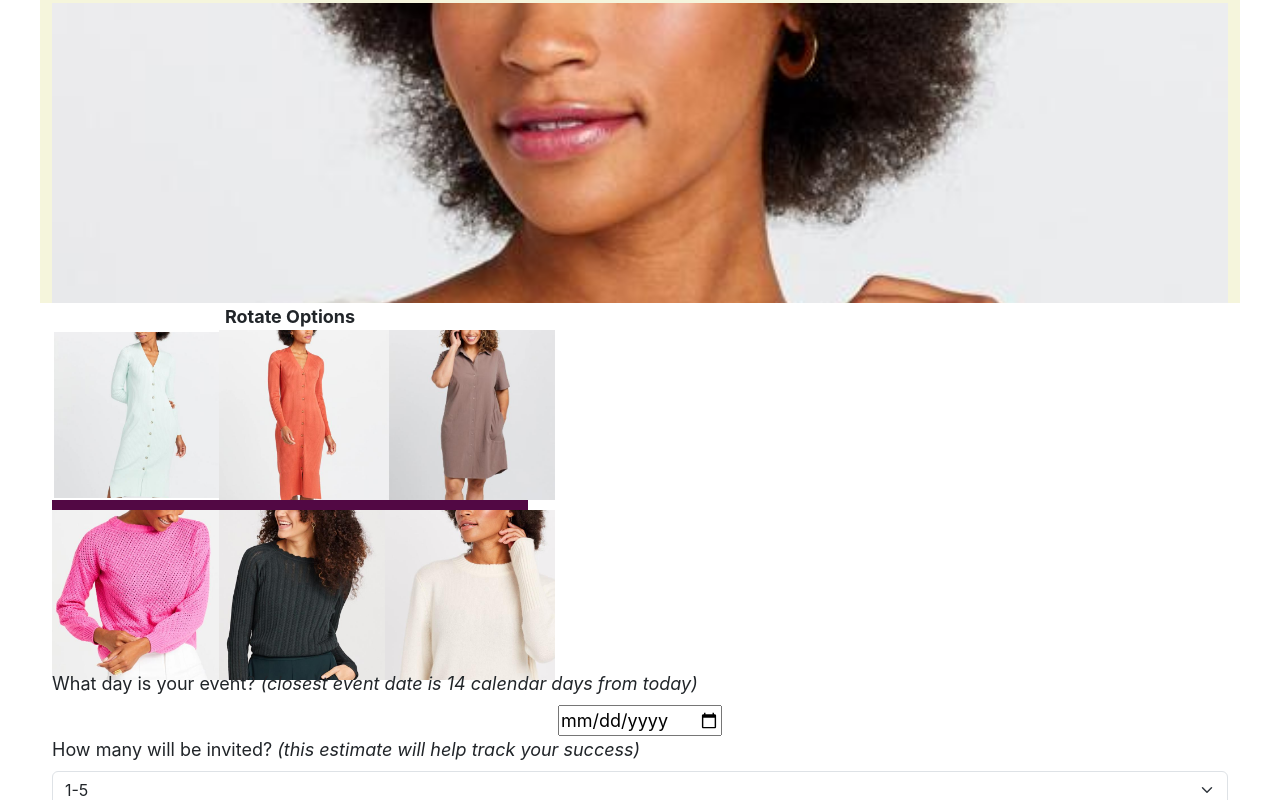
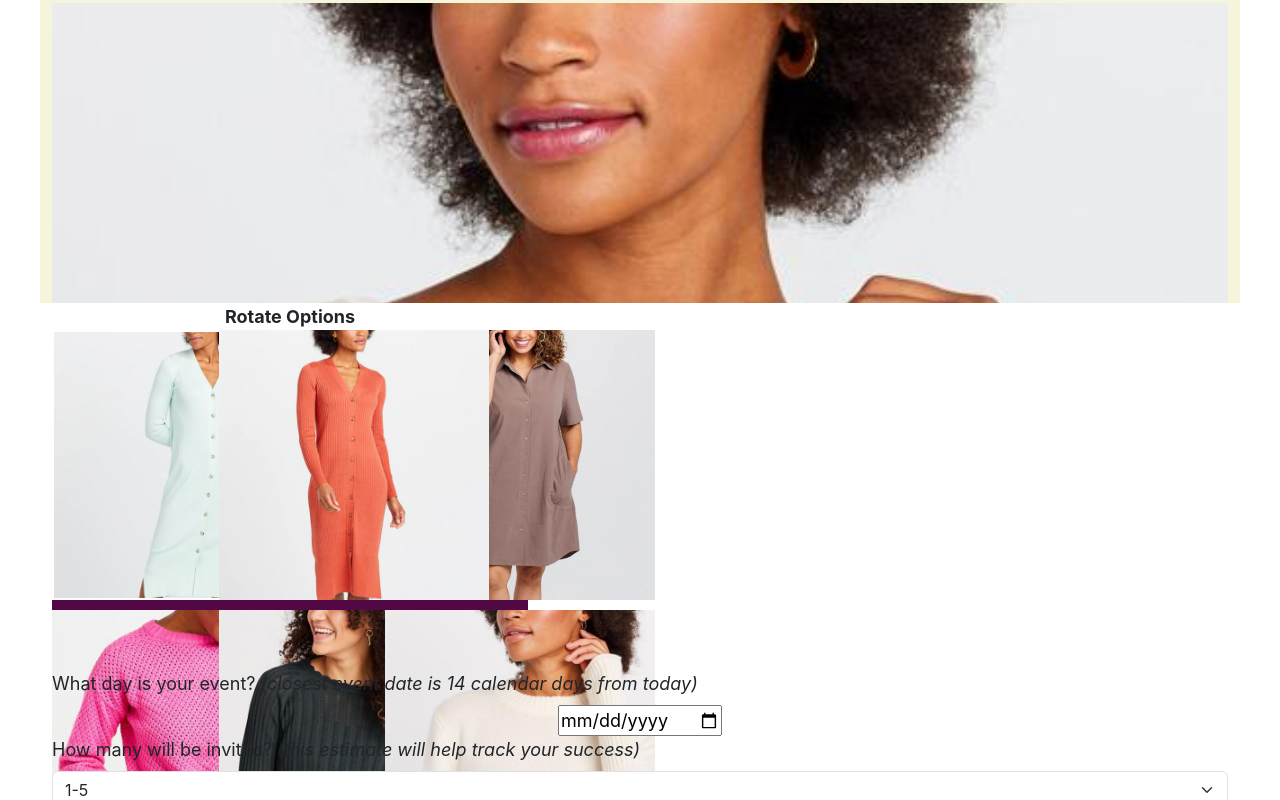
Before and after one commit to activewolf89/sample2, a React (Create React App) app: page /event-planner-front-end in a window 1280 px wide. Shown: the part 522-1322 px from the top of the page. Built offline with nearby package versions, Linux system fonts and the light colour scheme; some icons are missing.

Commit message:
changed most clicked

```diff
--- a/src/MainBody/ImageRotator/index.js
+++ b/src/MainBody/ImageRotator/index.js
@@ -9,9 +9,13 @@ import styled from 'styled-components'
 const StyledDiv = styled(Div)`
 height: 100px;
 width:100px;
-@media only screen and (min-width: 996px) {
+@media only screen and (min-width: 666px) {
 height: 170px;
 width:170px;
+}
+@media only screen and (min-width: 996px) {
+height: 270px;
+width:270px;
 }
 `
 const FunctionalComponent = (props) =>{
@@ -29,14 +33,16 @@ const FunctionalComponent = (props) =>{
     <Li>
     <Div position='relative'>
 
+
+
+    <StyledDiv position='relative' backgroundImg={props.clothPool[props.selectedStyle][props.refreshNumber][1]} backgroundRepeat='no-repeat' backgroundSize='100%' pr = {props.most_interested_clothing}>
     {
       props.most_interested_clothing &&
       <Div position='absolute' width='100%' top='80%' backgroundColor='maroon' opacity='.8' color='white' backgroundRepeat='no-repeat' fontWeight='bold' textAlign='center'>
       Most clicked on
       </Div>
     }
-
-    <StyledDiv  backgroundImg={props.clothPool[props.selectedStyle][props.refreshNumber][1]} backgroundRepeat='no-repeat' backgroundSize='100%' pr = {props.most_interested_clothing}></StyledDiv>
+    </StyledDiv>
     </Div>
 
     </Li>
```
